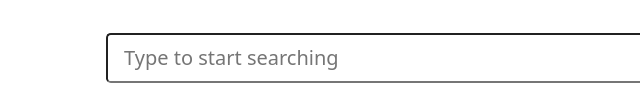
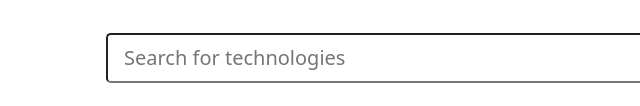
Before and after one commit to Ambikasharma2003/FinalProject, a plain HTML site: page pages/learning.html in a window 1280 px wide. Shown: the part 663-769 px from the top of the page, 0-640 px from the left. Drawn offline with nearby package versions, Linux system fonts and the light colour scheme; files that its build step writes are made by us from their sources; files whose address does not match are found by name.

Commit message:
Update learning.html

```diff
--- a/pages/learning.html
+++ b/pages/learning.html
@@ -95,7 +95,7 @@
                 <div class="row text-center mt-3">
                     <form>
                         <input class="w-100 form-control-lg" type="text" id="searchQuery"
-                        placeholder="Type to start searching">
+                        placeholder="Search for technologies">
                     </form>
                 </div>
             </div>
@@ -103,7 +103,7 @@
       <!-- Section: technologies-->
                 <section>
                   <div class="container px-4">
-                      <div class="row gx-4 row-cols-1 " id="technologies">
+                      <div class="row gx-4 row-cols-2" id="technologies">
                       </div>
                   </div>
               </section>
```
